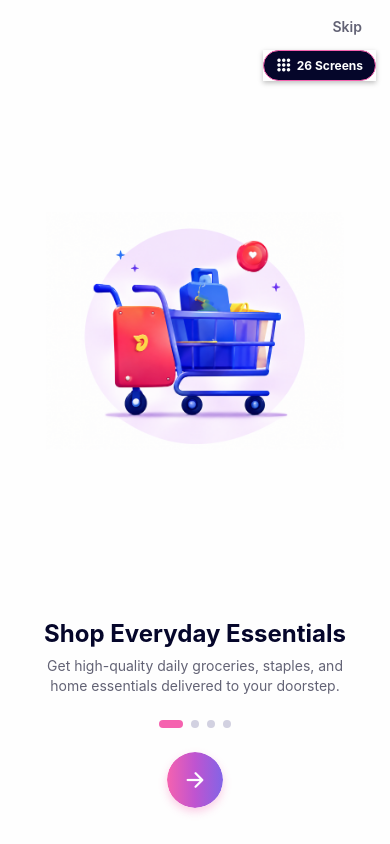
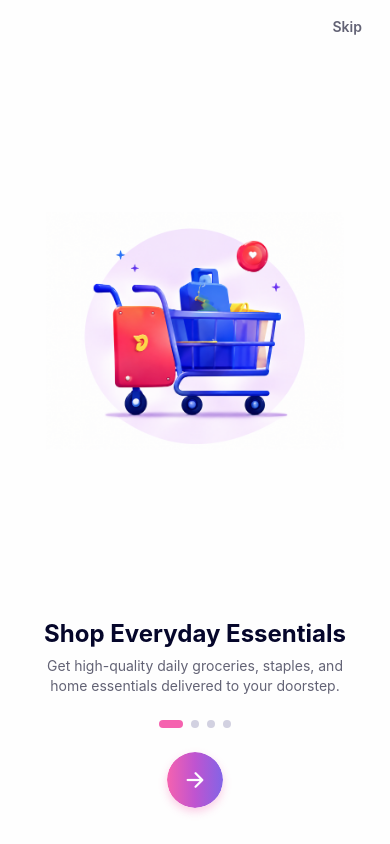
Before and after one commit to Darshan3358/womup-app, a React Native app: screen / in a window 390 px wide. Built offline with nearby package versions, Linux system fonts and the light colour scheme.

Commit message:
fix: remove dev 26-screens floating button for production release

```diff
--- a/src/navigation/RootNavigator.tsx
+++ b/src/navigation/RootNavigator.tsx
@@ -2,7 +2,6 @@ import React, { useEffect } from 'react';
 import { View, StyleSheet, BackHandler, Platform } from 'react-native';
 import { useApp } from '../context/AppContext';
 import { BottomNavigation, TabKey } from '../components/common/BottomNavigation';
-import { ScreenJumperModal } from '../components/common/ScreenJumperModal';
 
 // All 26 screens
 import { S01_SplashScreen } from '../screens/S01_SplashScreen';
@@ -187,9 +186,6 @@ export const RootNavigator: React.FC = () => {
           onSelectTab={handleTabPress}
         />
       )}
-
-      {/* Dev Screen Jumper Modal (Allows previewing all 26 screens) */}
-      <ScreenJumperModal />
     </View>
   );
 };
```
